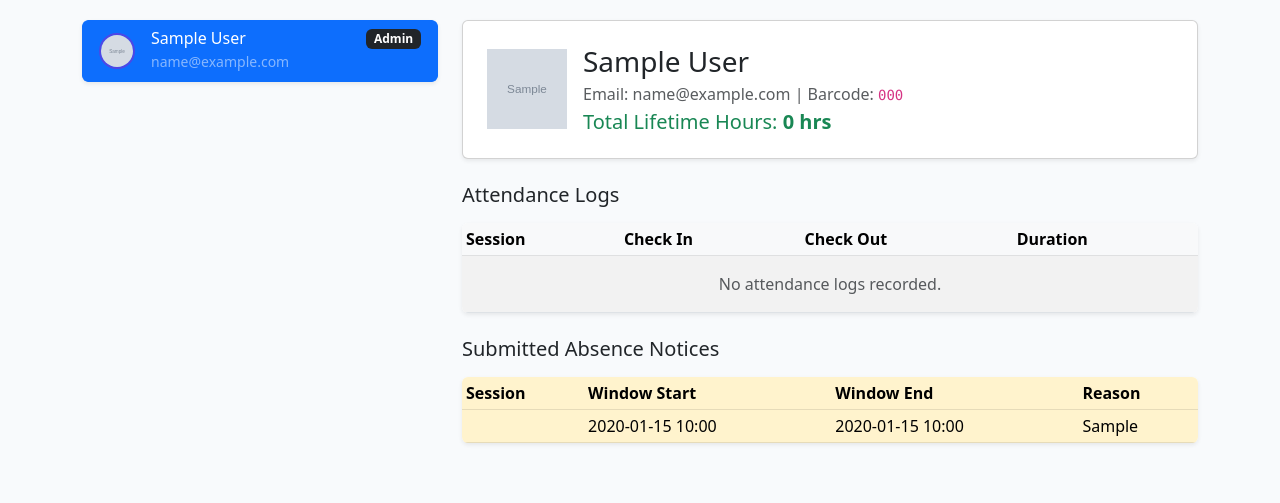
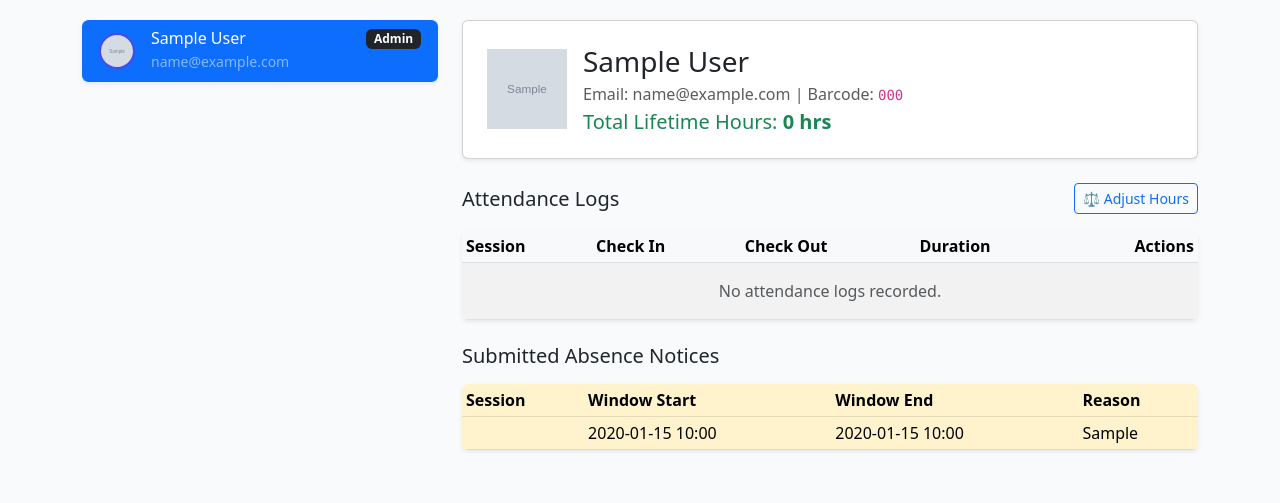
Before and after one commit to gmanandmarbles/attendance-portal, a Flask app: page /mentor/students?user_id=1 in a window 1280 px wide. Shown: the part 212-715 px from the top of the page. Run offline with Flask 3, Linux system fonts and the light colour scheme; the visitor is signed in with stand-in values (Sample User, id 1); tables that the repository leaves empty hold one stand-in row (values such as "Sample post"); grey boxes marked "Sample" are stand-in pictures.

Commit message:
Implement Adjust Hours feature in attendance logs
Added 'Adjust Hours' button and modal for attendance logs.

```diff
--- a/templates/mentor_students.html
+++ b/templates/mentor_students.html
@@ -45,30 +45,63 @@
             </div>
         </div>
 
-        <h5 class="mb-3">Attendance Logs</h5>
+        <div class="d-flex justify-content-between align-items-center mb-3">
+            <h5 class="mb-0">Attendance Logs</h5>
+            <button type="button" class="btn btn-sm btn-outline-primary" data-bs-toggle="modal" data-bs-target="#adjustHoursModal">
+                ⚖️ Adjust Hours
+            </button>
+        </div>
         <div class="table-responsive bg-white rounded shadow-sm mb-4">
             <table class="table table-sm table-striped align-middle mb-0">
                 <thead class="table-light">
-                    <tr><th>Session</th><th>Check In</th><th>Check Out</th><th>Duration</th></tr>
+                    <tr><th>Session</th><th>Check In</th><th>Check Out</th><th>Duration</th><th class="text-end">Actions</th></tr>
                 </thead>
                 <tbody>
                     {% for log in logs %}
                     <tr>
-                        <td>{{ log.session.title }}</td>
-                        <td>{{ log.check_in.strftime('%Y-%m-%d %H:%M') }}</td>
-                        <td>{{ log.check_out.strftime('%Y-%m-%d %H:%M') if log.check_out else '<span class="badge bg-warning text-dark">OPEN</span>'|safe }}</td>
                         <td>
-                            <strong>{{ log.duration_hours }} hrs</strong>
-                            {% if not log.check_out %}
-                            <form action="{{ url_for('mentor_checkout_attendance', log_id=log.id) }}" method="POST" class="d-inline ms-2">
+                            {% if log.is_manual %}
+                            <span class="badge bg-primary-subtle text-primary border border-primary-subtle">Manual Adjustment</span>
+                            {% if log.note %}<div class="small text-muted mt-1">{{ log.note }}</div>{% endif %}
+                            {% else %}
+                            {{ log.session.title if log.session else 'Unknown Session' }}
+                            {% endif %}
+                        </td>
+                        <td>{{ log.check_in.strftime('%Y-%m-%d %H:%M') if not log.is_manual else '—' }}</td>
+                        <td>
+                            {% if log.is_manual %}
+                            —
+                            {% elif log.check_out %}
+                            {{ log.check_out.strftime('%Y-%m-%d %H:%M') }}
+                            {% else %}
+                            <span class="badge bg-warning text-dark">OPEN</span>
+                            {% endif %}
+                        </td>
+                        <td>
+                            <strong class="{% if log.duration_hours < 0 %}text-danger{% endif %}">{{ log.duration_hours }} hrs</strong>
+                        </td>
+                        <td class="text-end">
+                            {% if not log.check_out and not log.is_manual %}
+                            <form action="{{ url_for('mentor_checkout_attendance', log_id=log.id) }}" method="POST" class="d-inline">
                                 <input type="hidden" name="user_id" value="{{ selected_user.id }}">
-                                <button type="submit" class="btn btn-sm btn-outline-danger">Close Session</button>
+                                <button type="submit" class="btn btn-sm btn-outline-success">Close Session</button>
+                            </form>
+                            <form action="{{ url_for('mentor_wipe_checkout', log_id=log.id) }}" method="POST" class="d-inline"
+                                  onsubmit="return confirm('Sign this student out without crediting any hours for this session?');">
+                                <input type="hidden" name="user_id" value="{{ selected_user.id }}">
+                                <button type="submit" class="btn btn-sm btn-outline-warning">Sign Out (No Hours)</button>
+                            </form>
+                            {% else %}
+                            <form action="{{ url_for('mentor_delete_log', log_id=log.id) }}" method="POST" class="d-inline"
+                                  onsubmit="return confirm('Delete this record? This will adjust the student\'s total hours.');">
+                                <input type="hidden" name="user_id" value="{{ selected_user.id }}">
+                                <button type="submit" class="btn btn-sm btn-outline-danger">Delete</button>
                             </form>
                             {% endif %}
                         </td>
                     </tr>
                     {% else %}
-                    <tr><td colspan="4" class="text-muted text-center py-3">No attendance logs recorded.</td></tr>
+                    <tr><td colspan="5" class="text-muted text-center py-3">No attendance logs recorded.</td></tr>
                     {% endfor %}
                 </tbody>
             </table>
@@ -94,6 +127,40 @@
                 </tbody>
             </table>
         </div>
+        <!-- Adjust Hours Modal -->
+        <div class="modal fade" id="adjustHoursModal" tabindex="-1" aria-labelledby="adjustHoursModalLabel" aria-hidden="true">
+            <div class="modal-dialog">
+                <form action="{{ url_for('mentor_adjust_hours') }}" method="POST" class="modal-content">
+                    <div class="modal-header">
+                        <h5 class="modal-title fw-bold" id="adjustHoursModalLabel">Adjust Hours for {{ selected_user.name or selected_user.email }}</h5>
+                        <button type="button" class="btn-close" data-bs-dismiss="modal" aria-label="Close"></button>
+                    </div>
+                    <div class="modal-body">
+                        <input type="hidden" name="user_id" value="{{ selected_user.id }}">
+                        <div class="mb-3">
+                            <label class="form-label fw-semibold">Action</label>
+                            <select name="adjust_action" class="form-select" required>
+                                <option value="add">Add hours</option>
+                                <option value="remove">Remove hours</option>
+                            </select>
+                        </div>
+                        <div class="mb-3">
+                            <label class="form-label fw-semibold">Hours</label>
+                            <input type="number" name="hours" class="form-control" min="0.01" step="0.01" placeholder="e.g. 2.5" required>
+                        </div>
+                        <div class="mb-3">
+                            <label class="form-label fw-semibold">Reason (optional)</label>
+                            <input type="text" name="reason" class="form-control" placeholder="e.g. Mentorship credit, correcting a duplicate entry">
+                        </div>
+                        <p class="small text-muted mb-0">This creates a manual adjustment entry in the log below — it doesn't edit an existing record. You can delete it later if needed.</p>
+                    </div>
+                    <div class="modal-footer">
+                        <button type="button" class="btn btn-secondary" data-bs-dismiss="modal">Cancel</button>
+                        <button type="submit" class="btn btn-primary fw-semibold">Save Adjustment</button>
+                    </div>
+                </form>
+            </div>
+        </div>
         {% else %}
         <div class="alert alert-info shadow-sm text-center py-5">
             <h4 class="alert-heading">No Student Selected</h4>
```
